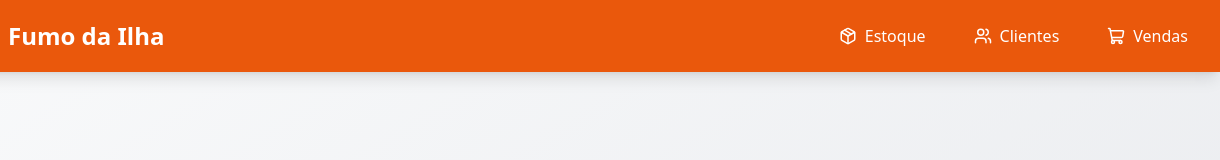
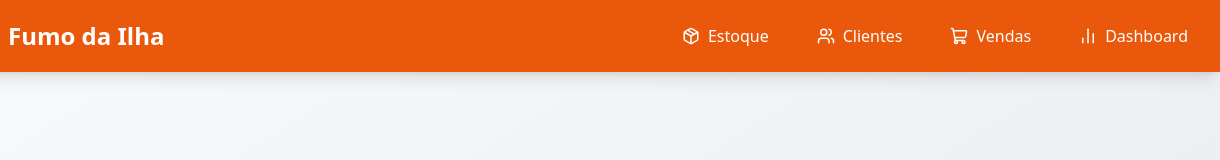
Before and after one commit to fumodailha-max/estoque, a plain HTML site: page index.html in a window 1280 px wide. Shown: the full height of the page, 60-1280 px from the left. Drawn offline with nearby package versions, Linux system fonts and the light colour scheme; no server answers.

Commit message:
Update index.html

```diff
--- a/index.html
+++ b/index.html
@@ -32,6 +32,7 @@ const firebaseConfig = {
           messagingSenderId: "125497955543",
           appId: "1:125497955543:web:c820dcb7e2a99ffdcc0c92"
         };
+
         // Inicializa o Firebase e a autenticação
         const initFirebase = async () => {
             try {
@@ -45,7 +46,6 @@ const firebaseConfig = {
                     if (user) {
                         window.userId = user.uid;
                         console.log("Usuário autenticado:", window.userId);
-                        // Remover a atualização do footer-user-id, pois o footer foi removido
                     } else {
                         const initialAuthToken = typeof __initial_auth_token !== 'undefined' ? __initial_auth_token : null;
                         if (initialAuthToken) {
@@ -92,6 +92,9 @@ const firebaseConfig = {
                 <button onclick="loadPage('vendas')" id="nav-vendas" class="px-4 py-2 rounded-lg flex items-center transition-colors hover:bg-orange-700">
                     <i data-lucide="shopping-cart" class="mr-2" style="width: 18px; height: 18px;"></i> Vendas
                 </button>
+                <button onclick="loadPage('dashboard')" id="nav-dashboard" class="px-4 py-2 rounded-lg flex items-center transition-colors hover:bg-orange-700">
+                    <i data-lucide="bar-chart-2" class="mr-2" style="width: 18px; height: 18px;"></i> Dashboard
+                </button>
             </div>
         </div>
     </nav>
@@ -121,7 +124,6 @@ const firebaseConfig = {
     <script>
         document.addEventListener('DOMContentLoaded', () => {
             lucide.createIcons();
-            // A atualização do ID do aplicativo no footer foi removida junto com o footer
         });
     </script>
 </body>
```
Lines whose indentation alone changed are shown as unchanged.
